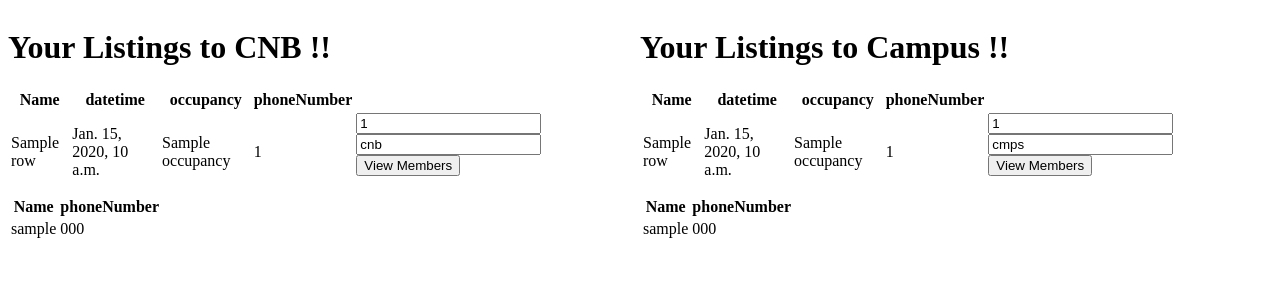
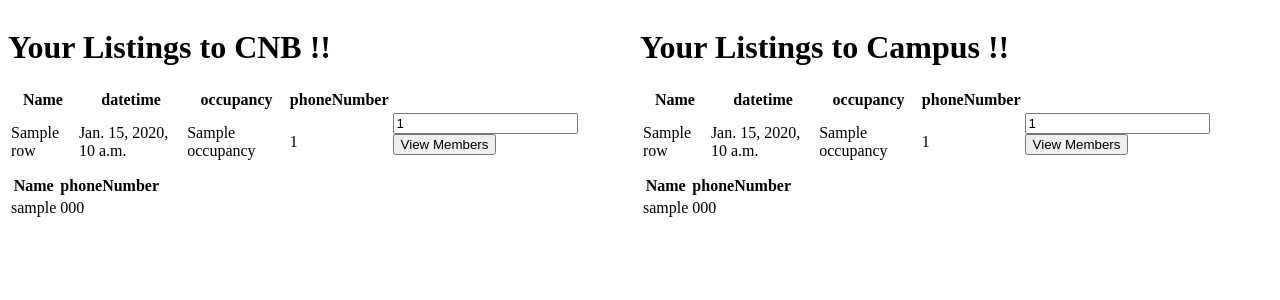
Before and after one commit to abhiy/share-auto, a Django app: template mainapp/templates/myListings.html in a window 1280 px wide. Shown: the top 300 px of the page. Run offline with Django 3.2, Linux system fonts and the light colour scheme; the template is opened without the code that fills it: most values are stand-ins (such as "Sample title", 1, 10 or a date in 2020).

Commit message:
mostly done

```diff
--- a/mainapp/templates/myListings.html
+++ b/mainapp/templates/myListings.html
@@ -23,7 +23,6 @@
   {% csrf_token %}
   {{ form }}
   <input type="text" name="numberlisting1" id="numberlisting1" value={{ row.phoneNumber }}>
-  <input type="text" name="header1" id="header1" value="cnb">
   <input type="submit" value="View Members">
 </form></td>
 
@@ -71,7 +70,6 @@
   {% csrf_token %}
   {{ form }}
   <input type="text" name="numberlisting2" id="numberlisting2" value={{ row.phoneNumber }}>
-  <input type="text" name="header2" id="header2" value="cmps">
   <input type="submit" value="View Members">
 </form></td>
 
```
